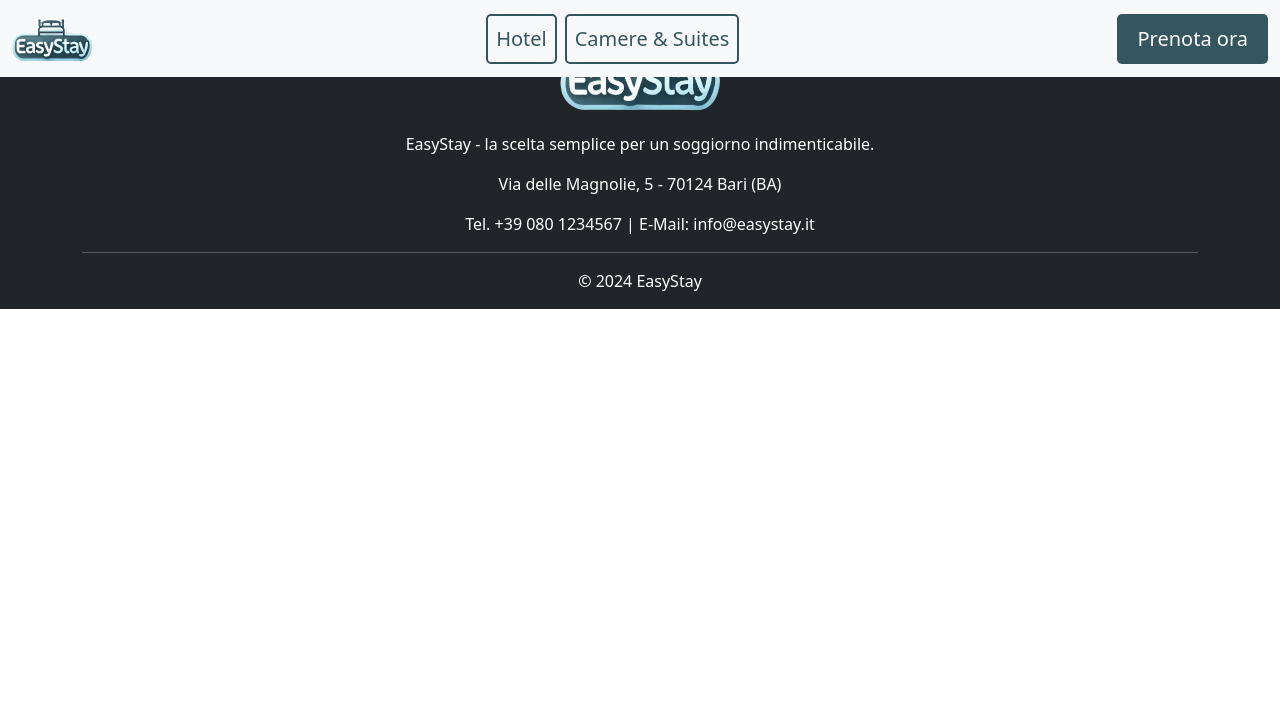
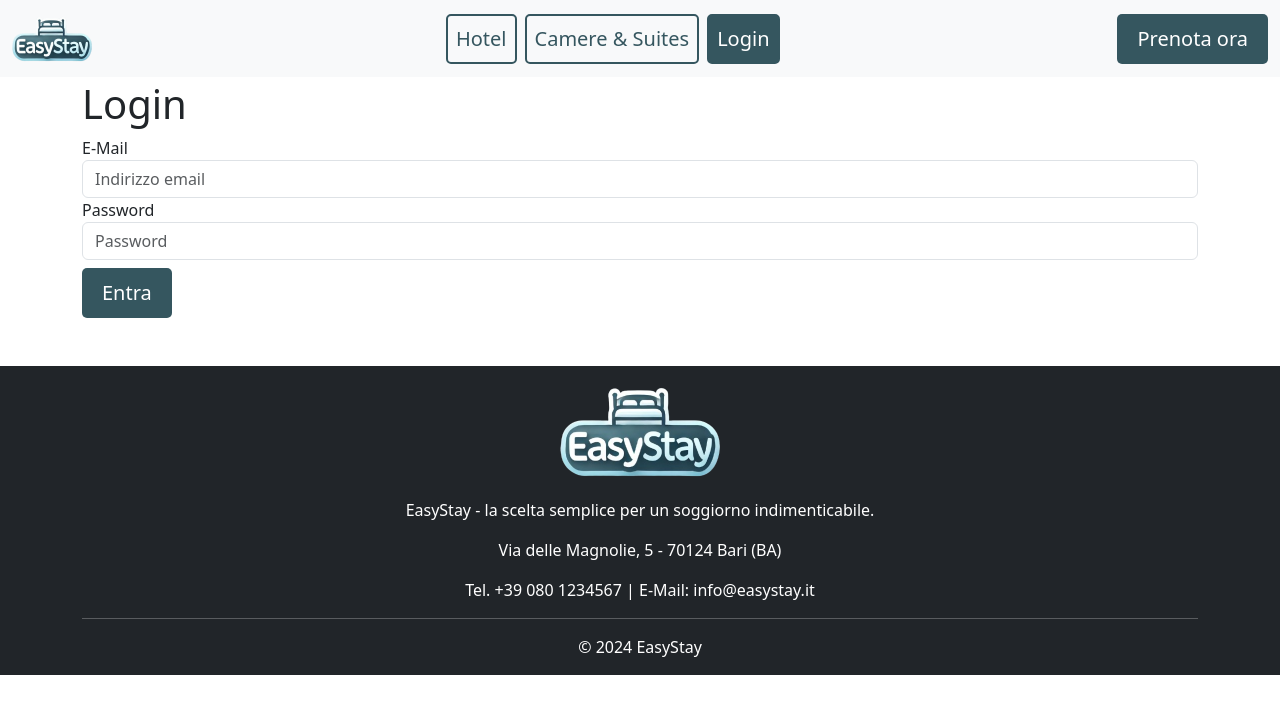
Before and after one commit to devaleriofrancesco/easystay, a Vue app in the folder easystay-frontend/: page /login in a window 1280 px wide. Shown: the top 714 px of the page. Built offline with nearby package versions, Linux system fonts and the light colour scheme.

Commit message:
FE created login view and user store

```diff
--- a/easystay-frontend/src/App.vue
+++ b/easystay-frontend/src/App.vue
@@ -8,6 +8,7 @@
 import ApplicationHeader from '@/components/ApplicationHeader.vue'
 import { RouterView } from 'vue-router'
 import ApplicationFooter from '@/components/ApplicationFooter.vue'
+
 export default {
   components: {
     ApplicationFooter,
@@ -16,3 +17,18 @@ export default {
   },
 }
 </script>
+
+<style lang="scss">
+.main-container {
+  margin-top: 80px;
+}
+
+.btn-cta {
+  background-color: #35565f;
+  color: white;
+  border: none;
+  border-radius: 5px;
+  padding: 10px 20px;
+  font-size: 20px;
+}
+</style>
--- a/easystay-frontend/src/components/ApplicationHeader.vue
+++ b/easystay-frontend/src/components/ApplicationHeader.vue
@@ -65,13 +65,4 @@ li .router-link-active {
   background-color: #35565f;
   color: white;
 }
-
-.btn-cta {
-  background-color: #35565f;
-  color: white;
-  border: none;
-  border-radius: 5px;
-  padding: 10px 20px;
-  font-size: 20px;
-}
 </style>
--- a/easystay-frontend/src/router/index.ts
+++ b/easystay-frontend/src/router/index.ts
@@ -23,6 +23,14 @@ const router = createRouter({
       // which is lazy-loaded when the route is visited.
       component: () => import('../views/RoomsView.vue'),
     },
+    {
+      path: '/login',
+      name: 'login',
+      meta: {
+        title: 'Login',
+      },
+      component: () => import('../views/LoginView.vue'),
+    }
   ],
 })
 
--- a/easystay-frontend/src/router/menu.json
+++ b/easystay-frontend/src/router/menu.json
@@ -11,5 +11,9 @@
     "name": "Prenota ora",
     "path": "/book",
     "class": "d-block d-sm-none"
+  },
+  {
+    "name": "Login",
+    "path": "/login"
   }
 ]
--- /dev/null
+++ b/easystay-frontend/src/stores/user.ts
@@ -0,0 +1,15 @@
+// pinia store for user
+import { defineStore } from 'pinia'
+
+export const useUsers = defineStore('users', {
+  state: () => ({
+    userData: null,
+    // ...
+  }),
+
+  actions: {
+    async login(username: string, password: string) {
+      console.log('registering user', username, password)
+    },
+  },
+})
--- /dev/null
+++ b/easystay-frontend/src/views/LoginView.vue
@@ -0,0 +1,35 @@
+<template>
+  <main class="main-container">
+    <div class="container mb-lg-5">
+      <h1>Login</h1>
+      <form @submit.prevent="userStore.login(email, password)">
+        <div class="form-group">
+          <label for="email">E-Mail</label>
+          <input type="email" v-model="email" class="form-control" id="email" aria-describedby="emailHelp" placeholder="Indirizzo email">
+        </div>
+        <div class="form-group">
+          <label for="password">Password</label>
+          <input type="password" v-model="password" class="form-control" id="password" placeholder="Password">
+        </div>
+        <button type="submit" class="btn-cta mt-2">Entra</button>
+      </form>
+    </div>
+  </main>
+</template>
+
+<script lang="ts">
+import { useUsers } from '@/stores/user.ts'
+
+export default {
+  name: 'LoginView',
+  data() {
+    return {
+      email: '',
+      password: '',
+      userStore: useUsers(),
+    }
+  },
+}
+</script>
+
+<style scoped lang="scss"></style>
```
